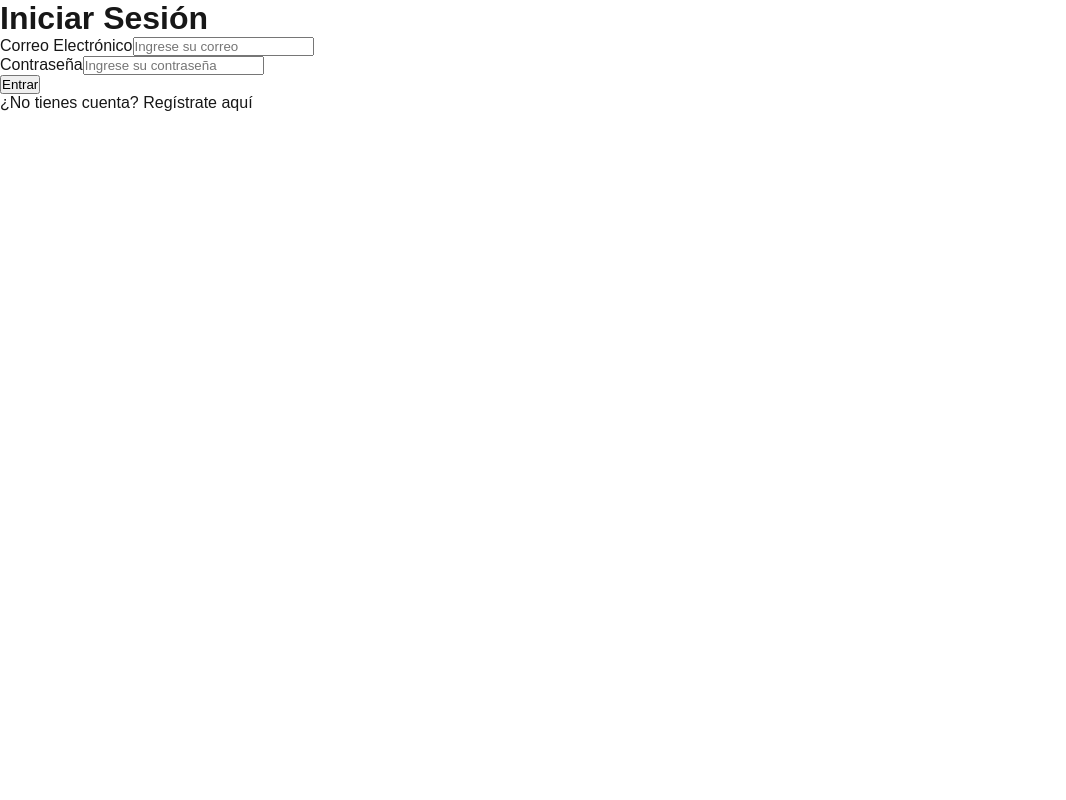
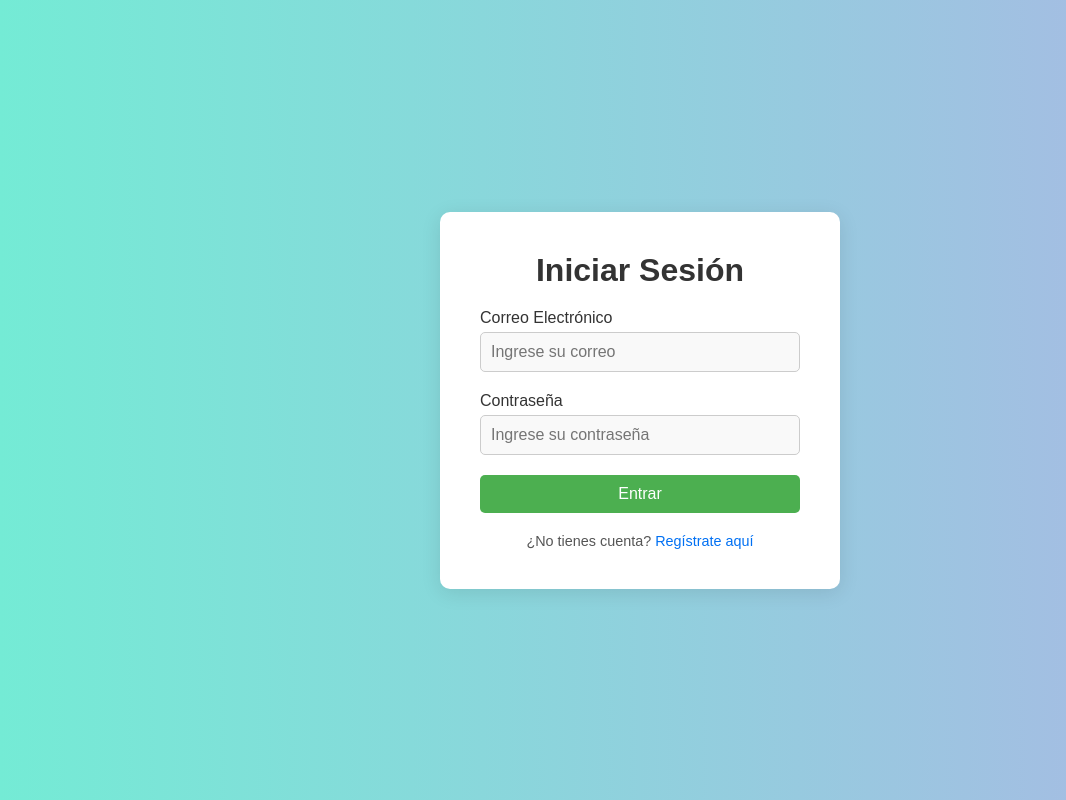
Before and after one commit to FloresCnzls/GestorProyectos, a Next.js app: page / in a window 1280 px wide. Shown: the whole page, without its empty margins (0-1066 px from the left). Built offline with nearby package versions, Linux system fonts and the light colour scheme.

Commit message:
diseño-css-login

```diff
--- a/src/app/page.module.css
+++ b/src/app/page.module.css
@@ -1,165 +1,85 @@
-.page {
-  --gray-rgb: 0, 0, 0;
-  --gray-alpha-200: rgba(var(--gray-rgb), 0.08);
-  --gray-alpha-100: rgba(var(--gray-rgb), 0.05);
-
-  --button-primary-hover: #383838;
-  --button-secondary-hover: #f2f2f2;
-
-  display: grid;
-  grid-template-rows: 20px 1fr 20px;
+/* Fondo amigable con un gradiente suave */
+.container {
+  display: flex;
+  justify-content: center;
   align-items: center;
-  justify-items: center;
-  min-height: 100svh;
-  padding: 80px;
-  gap: 64px;
-  font-family: var(--font-geist-sans);
+  height: 100vh;
+  background: linear-gradient(to right, #74ebd5, #acb6e5);
 }
 
-@media (prefers-color-scheme: dark) {
-  .page {
-    --gray-rgb: 255, 255, 255;
-    --gray-alpha-200: rgba(var(--gray-rgb), 0.145);
-    --gray-alpha-100: rgba(var(--gray-rgb), 0.06);
-
-    --button-primary-hover: #ccc;
-    --button-secondary-hover: #1a1a1a;
-  }
+/* Caja de login más clara y con colores suaves */
+.loginBox {
+  background-color: #ffffff;
+  padding: 40px;
+  border-radius: 10px;
+  box-shadow: 0 4px 20px rgba(0, 0, 0, 0.1);
+  max-width: 400px;
+  width: 100%;
+  text-align: center;
 }
 
-.main {
+/* Título con un color más oscuro para mejor legibilidad */
+.title {
+  margin-bottom: 20px;
+  font-size: 2rem;
+  color: #333333;
+}
+
+/* Formularios y entradas con bordes más sutiles */
+.form {
   display: flex;
   flex-direction: column;
-  gap: 32px;
-  grid-row-start: 2;
 }
 
-.main ol {
-  font-family: var(--font-geist-mono);
-  padding-left: 0;
-  margin: 0;
-  font-size: 14px;
-  line-height: 24px;
-  letter-spacing: -0.01em;
-  list-style-position: inside;
+.inputGroup {
+  margin-bottom: 20px;
+  text-align: left;
 }
 
-.main li:not(:last-of-type) {
-  margin-bottom: 8px;
+.inputGroup label {
+  display: block;
+  margin-bottom: 5px;
+  font-size: 1rem;
+  color: #333333;
 }
 
-.main code {
-  font-family: inherit;
-  background: var(--gray-alpha-100);
-  padding: 2px 4px;
-  border-radius: 4px;
-  font-weight: 600;
+.inputGroup input {
+  width: 100%;
+  padding: 10px;
+  border-radius: 5px;
+  border: 1px solid #cccccc;
+  font-size: 1rem;
+  background-color: #f9f9f9;
 }
 
-.ctas {
-  display: flex;
-  gap: 16px;
+/* Botón de envío con colores que resaltan pero son suaves */
+.submitBtn {
+  background-color: #4caf50;
+  color: white;
+  padding: 10px 20px;
+  border: none;
+  border-radius: 5px;
+  font-size: 1rem;
+  cursor: pointer;
+  transition: background-color 0.3s ease;
 }
 
-.ctas a {
-  appearance: none;
-  border-radius: 128px;
-  height: 48px;
-  padding: 0 20px;
-  border: none;
-  border: 1px solid transparent;
-  transition: background 0.2s, color 0.2s, border-color 0.2s;
-  cursor: pointer;
-  display: flex;
-  align-items: center;
-  justify-content: center;
-  font-size: 16px;
-  line-height: 20px;
-  font-weight: 500;
+.submitBtn:hover {
+  background-color: #45a049;
 }
 
-a.primary {
-  background: var(--foreground);
-  color: var(--background);
-  gap: 8px;
+/* Link de registro con un color agradable */
+.registerLink {
+  margin-top: 20px;
+  font-size: 0.9rem;
+  color: #555555;
 }
 
-a.secondary {
-  border-color: var(--gray-alpha-200);
-  min-width: 180px;
+.registerLink a {
+  color: #0070f3;
+  text-decoration: none;
 }
 
-.footer {
-  grid-row-start: 3;
-  display: flex;
-  gap: 24px;
+.registerLink a:hover {
+  text-decoration: underline;
 }
-
-.footer a {
-  display: flex;
-  align-items: center;
-  gap: 8px;
-}
-
-.footer img {
-  flex-shrink: 0;
-}
-
-/* Enable hover only on non-touch devices */
-@media (hover: hover) and (pointer: fine) {
-  a.primary:hover {
-    background: var(--button-primary-hover);
-    border-color: transparent;
-  }
-
-  a.secondary:hover {
-    background: var(--button-secondary-hover);
-    border-color: transparent;
-  }
-
-  .footer a:hover {
-    text-decoration: underline;
-    text-underline-offset: 4px;
-  }
-}
-
-@media (max-width: 600px) {
-  .page {
-    padding: 32px;
-    padding-bottom: 80px;
-  }
-
-  .main {
-    align-items: center;
-  }
-
-  .main ol {
-    text-align: center;
-  }
-
-  .ctas {
-    flex-direction: column;
-  }
-
-  .ctas a {
-    font-size: 14px;
-    height: 40px;
-    padding: 0 16px;
-  }
-
-  a.secondary {
-    min-width: auto;
-  }
-
-  .footer {
-    flex-wrap: wrap;
-    align-items: center;
-    justify-content: center;
-  }
-}
-
-@media (prefers-color-scheme: dark) {
-  .logo {
-    filter: invert();
-  }
-}
```
